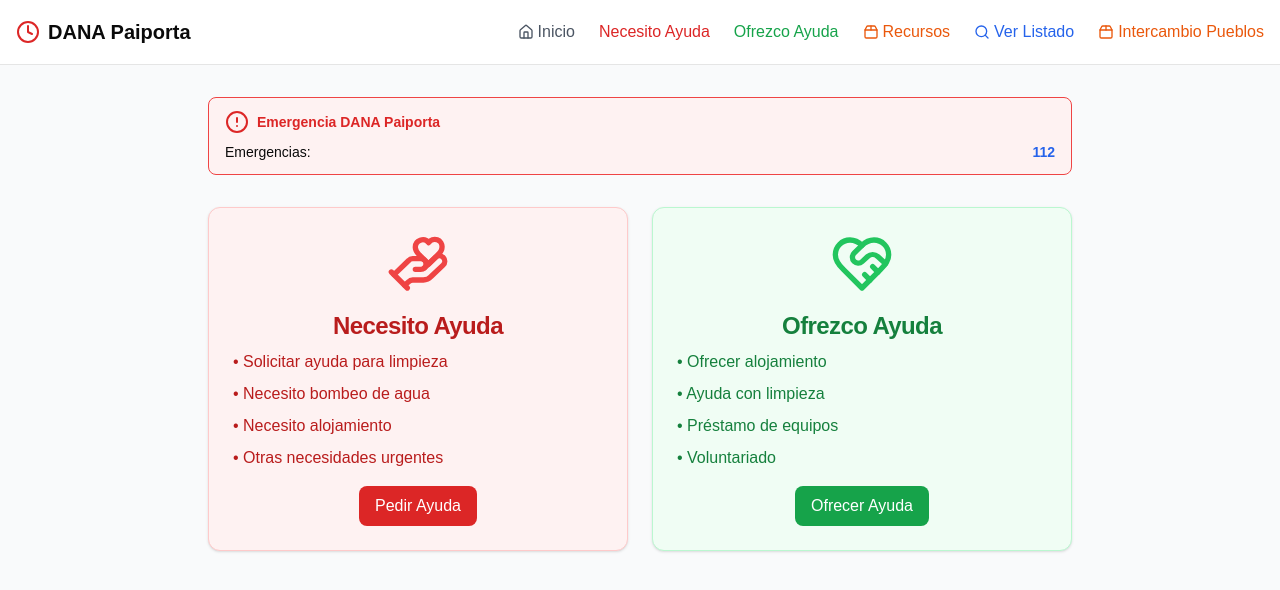
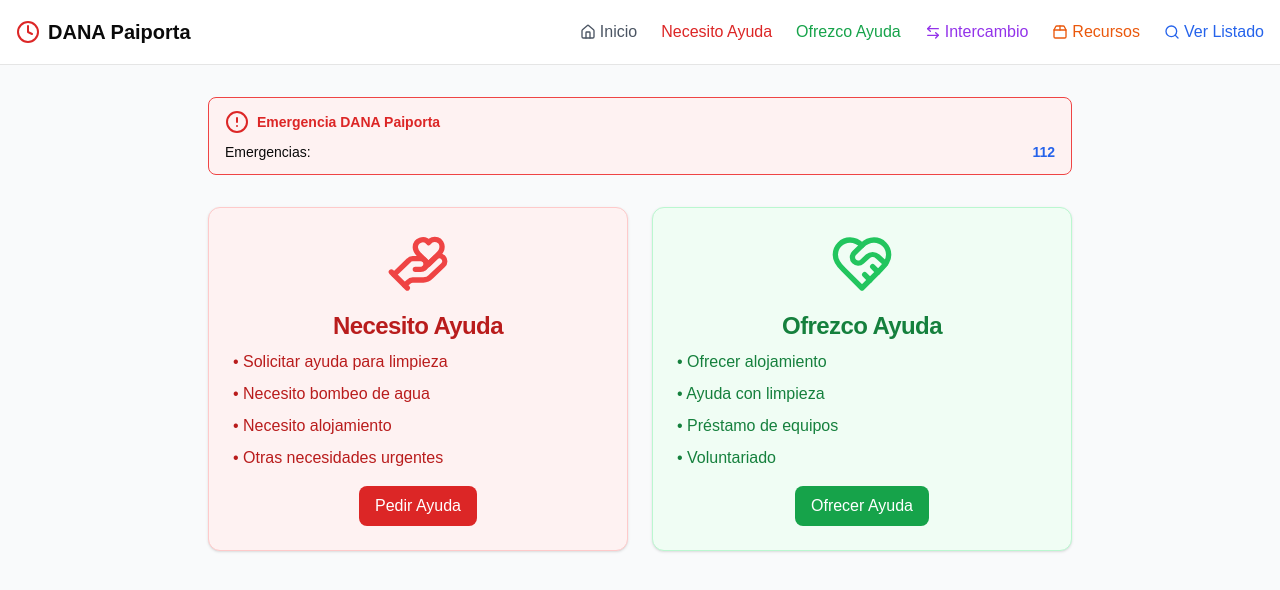
Before and after one commit to carlosraez/ayuda-dana-paiporta, a Next.js app: page / in a window 1280 px wide. Shown: the top 590 px of the page. Built offline with nearby package versions, Linux system fonts and the light colour scheme.

Commit message:
feat navbar

```diff
--- a/src/app/components/Navbar.tsx
+++ b/src/app/components/Navbar.tsx
@@ -2,7 +2,7 @@
 
 import React from 'react';
 import Link from 'next/link';
-import { Clock, HomeIcon, Search, Package2 } from 'lucide-react';
+import { Clock, HomeIcon, Search, Package2, ArrowLeftRight } from 'lucide-react';
 
 const Navbar = () => {
   return (
@@ -38,6 +38,14 @@ const Navbar = () => {
             </Link>
 
             <Link
+              href="/intercambio"
+              className="flex items-center space-x-1 text-purple-600 hover:text-purple-700"
+            >
+              <ArrowLeftRight className="w-4 h-4" />
+              <span>Intercambio</span>
+            </Link>
+
+            <Link
               href="/recursos"
               className="flex items-center space-x-1 text-orange-600 hover:text-orange-700"
             >
@@ -52,13 +60,6 @@ const Navbar = () => {
               <Search className="w-4 h-4" />
               <span>Ver Listado</span>
             </Link>
-            <Link
-              href="/intercambio"
-              className="flex items-center space-x-1 text-orange-600 hover:text-orange-700"
-            >
-              <Package2 className="w-4 h-4" />
-              <span>Intercambio Pueblos</span>
-            </Link>
           </div>
         </div>
       </div>
```
